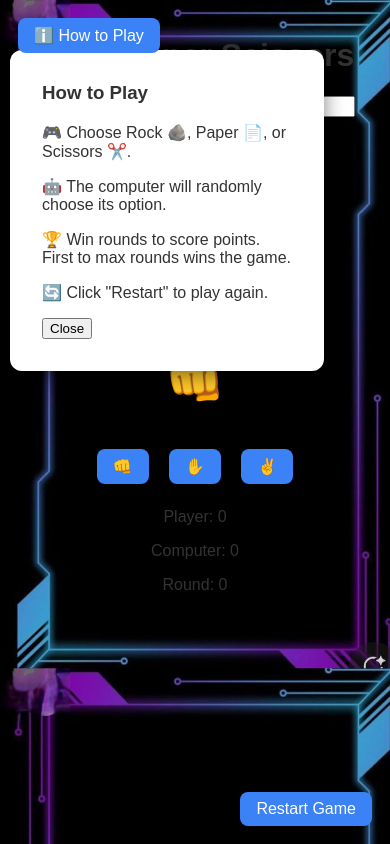
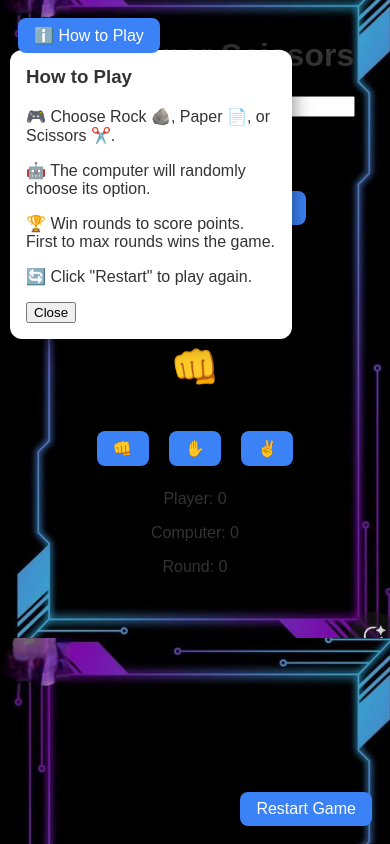
Before and after one commit to beata-teck/rock-paper-scissors, a plain HTML site: page index.html in a window 390 px wide. Both pictures are taken after a click on the button "ℹ️ How to Play". Drawn offline with Linux system fonts and the light colour scheme.

Commit message:
responsivness change

```diff
--- a/style/index.css
+++ b/style/index.css
@@ -1,15 +1,20 @@
+/* Base styles */
 body {
   font-family: Arial, sans-serif;
   text-align: center;
   background: #f0f4f8;
   background-image: url(/public/icon/images/back.jpg);
   background-size: cover;
+  background-position: center;
   color: #333;
   margin: 0;
   padding: 1rem;
+  max-width: 100%;
+  overflow-x: hidden;
+  font-size: clamp(1rem, 2.5vw, 1.2rem);
 }
 
-/* Buttons */
+/* Button styles */
 #game-buttons button,
 #round-selection button,
 #restart,
@@ -34,19 +39,21 @@ body {
   background: #2563eb;
 }
 
-/* Battle stage hands */
+/* Battle stage */
 #battle-stage {
   display: flex;
   justify-content: center;
   gap: 2rem;
   margin: 2rem 0;
+  flex-wrap: wrap;
 }
 
 .hand {
-  font-size: 4rem;
+  font-size: clamp(3rem, 8vw, 4rem);
   transition: transform 0.3s;
 }
 
+/* Shake animation */
 @keyframes shake {
   0%, 100% { transform: translateY(0); }
   25% { transform: translateY(-15px); }
@@ -61,9 +68,9 @@ body {
 /* Result popup */
 #round-result-popup {
   position: fixed;
-  top: 20%;
+  top: 50%;
   left: 50%;
-  transform: translateX(-50%) scale(0.95);
+  transform: translate(-50%, -50%) scale(0.95);
   background: rgba(255,255,255,0.95);
   color: #333;
   padding: 1.5rem 2rem;
@@ -75,12 +82,14 @@ body {
   pointer-events: none;
   transition: opacity 0.3s ease, transform 0.3s ease;
   z-index: 100;
+  width: 90%;
+  max-width: 400px;
 }
 
 #round-result-popup.show {
   opacity: 1;
   pointer-events: auto;
-  transform: translateX(-50%) scale(1);
+  transform: translate(-50%, -50%) scale(1);
 }
 
 /* Info popup */
@@ -90,8 +99,8 @@ body {
   position: fixed;
   top: 50px;
   left: 10px;
-  width: 250px;
-  max-width: 90%;
+  width: 90%;
+  max-width: 250px;
   background: white;
   color: #333;
   padding: 2rem;
@@ -111,7 +120,7 @@ body {
   margin: 1rem 0;
 }
 
-/* Restart button fixed in bottom-right */
+/* Fixed buttons */
 #restart {
   position: fixed;
   bottom: 10px;
@@ -119,7 +128,6 @@ body {
   z-index: 300;
 }
 
-/* Info button fixed in upper-left */
 #info-btn {
   position: fixed;
   top: 10px;
@@ -127,8 +135,18 @@ body {
   z-index: 300;
 }
 
-/* Responsive */
-@media(max-width:600px){
-  #battle-stage { flex-direction: column; }
-  .hand { font-size: 3rem; }
+/* Responsive tweaks */
+@media(max-width: 600px) {
+  #battle-stage {
+    flex-direction: column;
+    align-items: center;
+  }
+
+  .hand {
+    font-size: clamp(2.5rem, 10vw, 3rem);
+  }
+
+  #info-popup {
+    padding: 1rem;
+  }
 }
```
